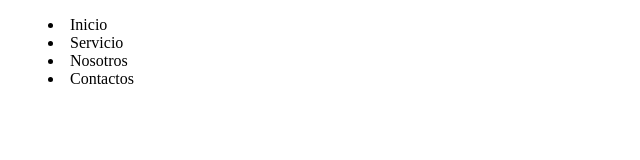
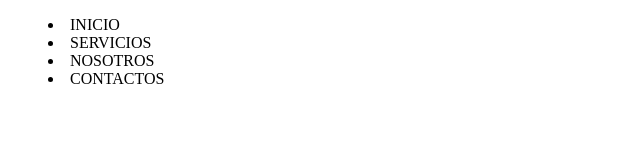
Before and after one commit to APOLO2426/ejemplo-proy-III-2025, a plain HTML site: page index.html in a window 1280 px wide. Shown: the whole page, without its empty margins (0-640 px from the left). Drawn offline with Linux system fonts and the light colour scheme.

Commit message:
aso/feat:menu en masyusculas

```diff
--- a/index.html
+++ b/index.html
@@ -9,10 +9,10 @@
     <header>
         <nav>
             <menu>
-                <li>Inicio</li>
-                <li>Servicio</li>
-                <li>Nosotros</li>
-                <li>Contactos</li>
+                <li>INICIO</li>
+                <li>SERVICIOS</li>
+                <li>NOSOTROS</li>
+                <li>CONTACTOS</li>
             </menu>
         </nav>
     </header>
```
